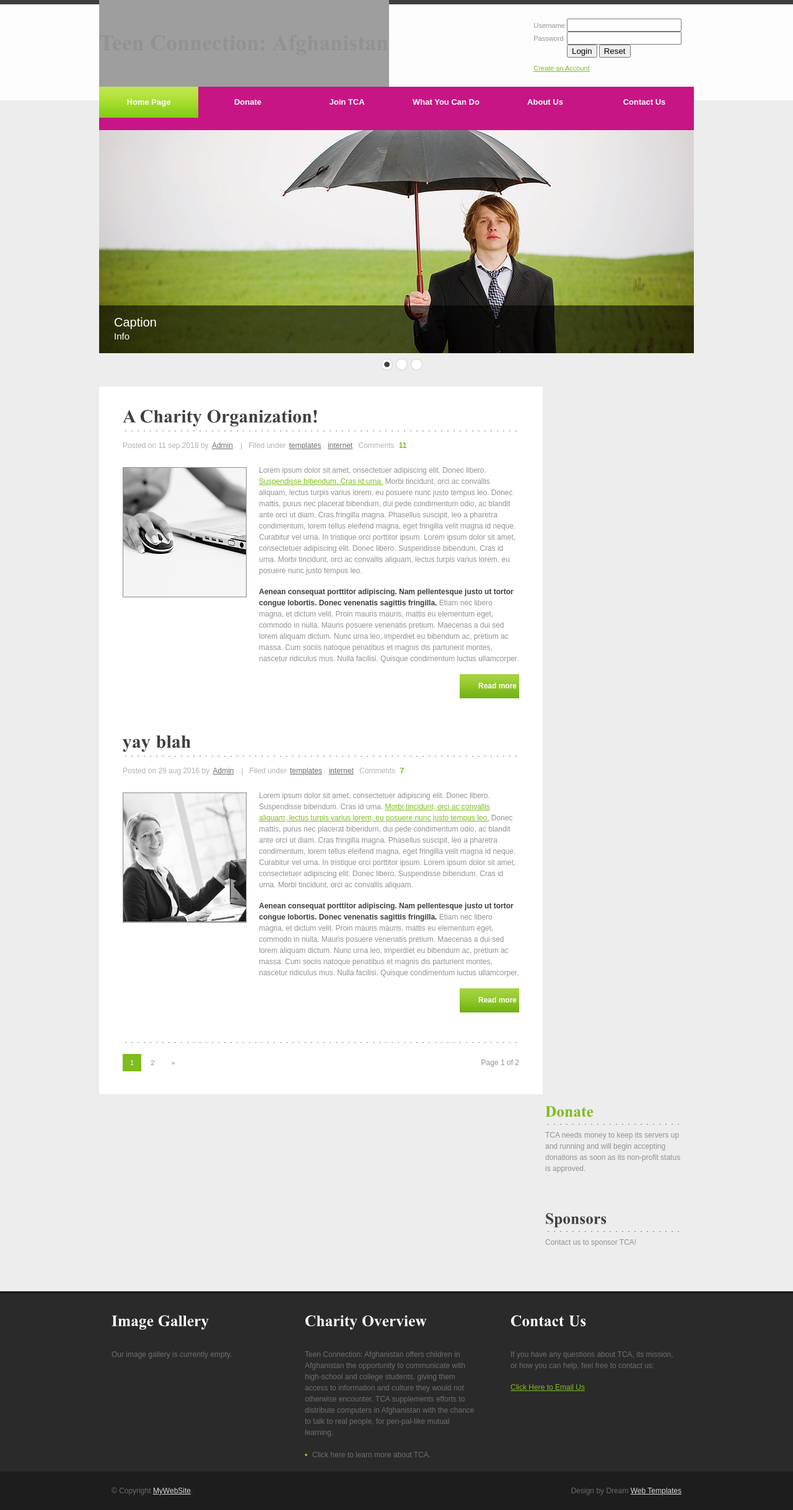
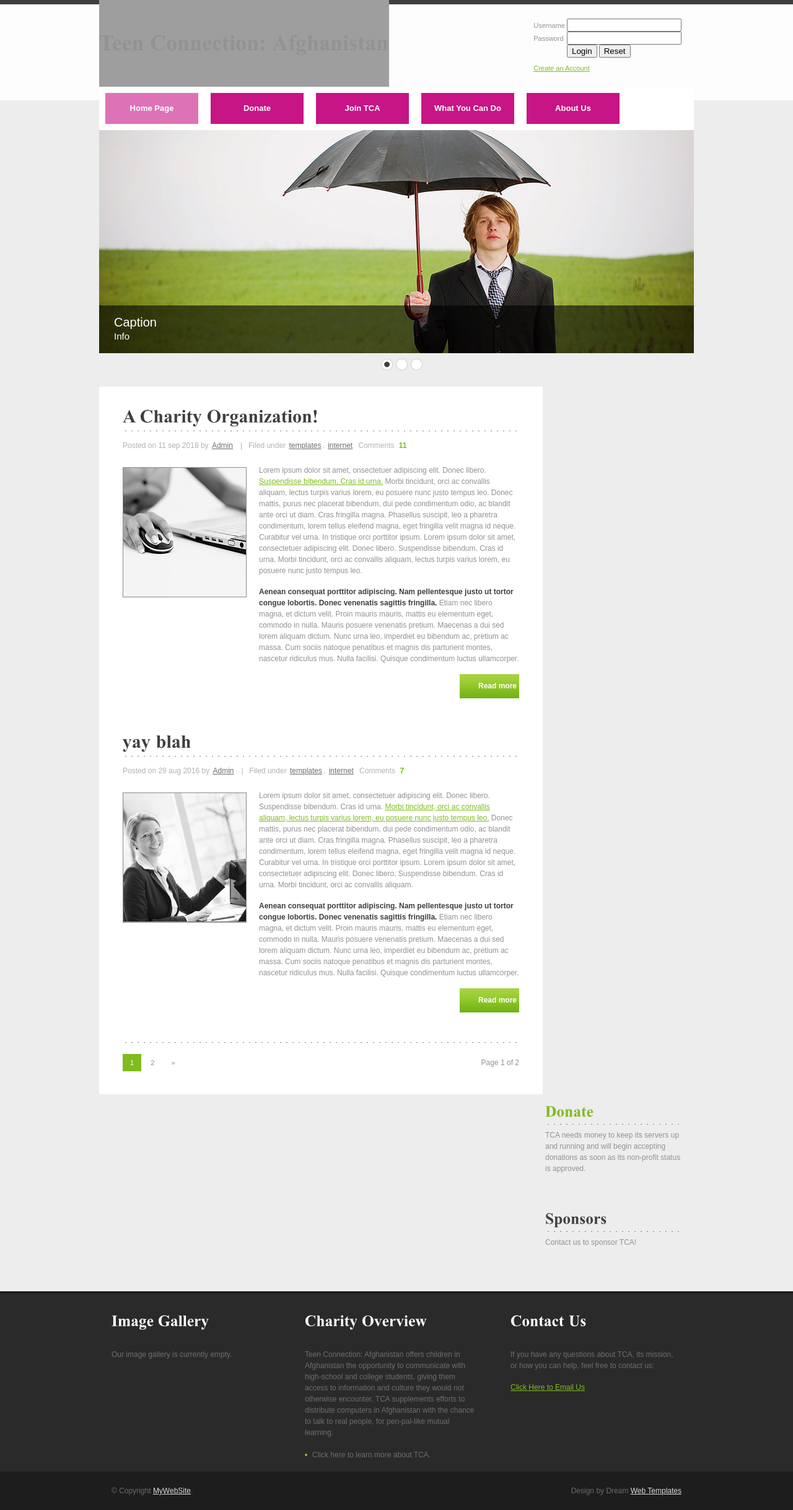
Before and after one commit to vinaymayar/TCA-Website, a PHP site: page /index.php in a window 1280 px wide. Shown: the whole page at 62% size. Run offline with PHP 8.4, Linux system fonts and the light colour scheme; grey boxes are pictures that could not be loaded.

Commit message:
changed menubar

```diff
--- a/css/style.css
+++ b/css/style.css
@@ -133,7 +133,7 @@ h1 small {
 	margin:0 auto;
 	padding:0 0 20px;
 	height:50px;
-	background:#C71585;
+	background:#fff;
 }
 .menu_nav ul {
 	list-style:none;
@@ -143,26 +143,28 @@ h1 small {
 }
 .menu_nav ul li {
 	margin:0;
-	padding:0;
+	padding:10px;
 	float:left;
 }
 .menu_nav ul li a {
 	display:block;
 	margin:0;
 	padding:16px 0;
-	width:160px;
+	width:150px;
 	font-size:13px;
 	line-height:18px;
 	font-weight:bold;
 	color:#fff;
 	text-decoration:none;
 	text-align:center;
+	background-color:#C71585;
+
 }
 .menu_nav ul li.active a, .menu_nav ul li a:hover {
 	text-decoration:none;
 	color:#fff;
 	font-weight:bold;
-	background:url(../images/menu_a_lighter.png) repeat-x left top;
+	background-color:#DD73B6;
 }
 .content {
 	padding:0;
```
